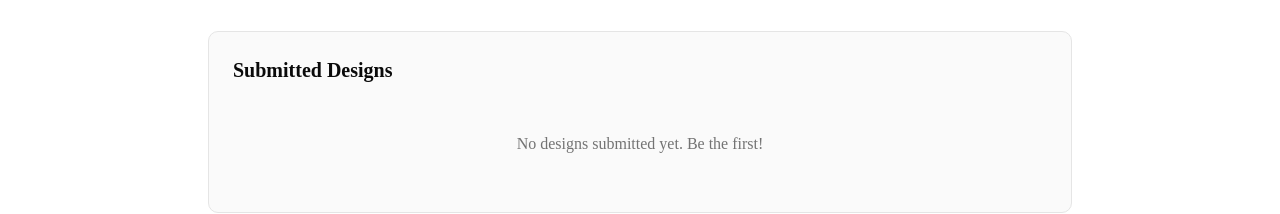
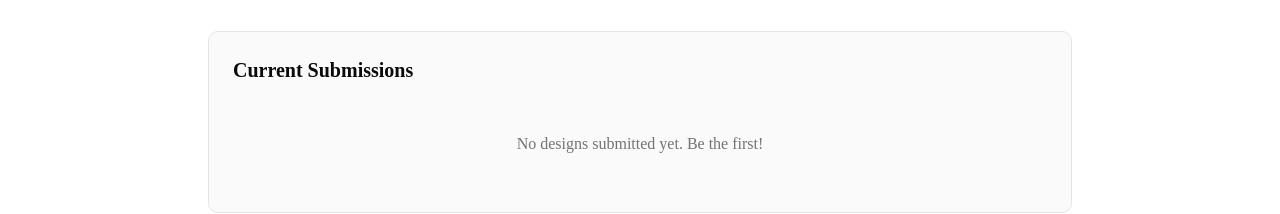
Before and after one commit to tlandsman/JerseyDesign, a Next.js app: page / in a window 1280 px wide. Shown: the part 404-618 px from the top of the page. Built offline with nearby package versions, Linux system fonts and the light colour scheme; no server answers; the database is empty.

Commit message:
style: rename 'Submitted Designs' to 'Current Submissions'

```diff
--- a/src/app/page.tsx
+++ b/src/app/page.tsx
@@ -79,7 +79,7 @@ export default async function Home() {
         {/* Submit phase gallery - always show during submit phase */}
         {isSubmitPhase && (
           <div className="border rounded-lg bg-muted/50 p-6">
-            <h2 className="text-xl font-semibold mb-4">Submitted Designs</h2>
+            <h2 className="text-xl font-semibold mb-4">Current Submissions</h2>
             {designs.length > 0 ? (
               <DesignGallery designs={designs} isAdmin={false} />
             ) : (
```
